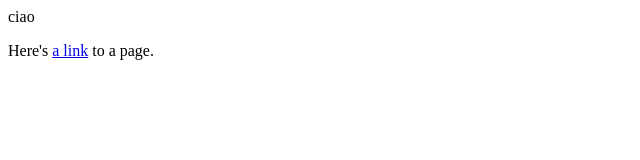
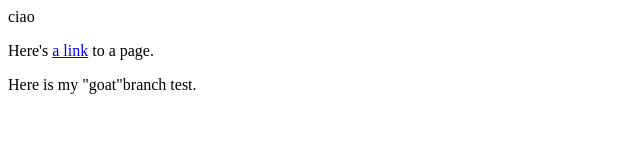
Before and after one commit to teodoramatejic/Getting-Started, a plain HTML site: page index.html in a window 1280 px wide. Shown: the whole page, without its empty margins (0-640 px from the left). Drawn offline with Linux system fonts and the light colour scheme.

Commit message:
Create a goat branch

```diff
--- a/index.html
+++ b/index.html
@@ -1,4 +1,5 @@
 ciao
 <html>
 <p>Here's <a href="test.html">a link</a> to a page. </p>
+<p>Here is my "goat"branch test. </p>
 </html>
```
